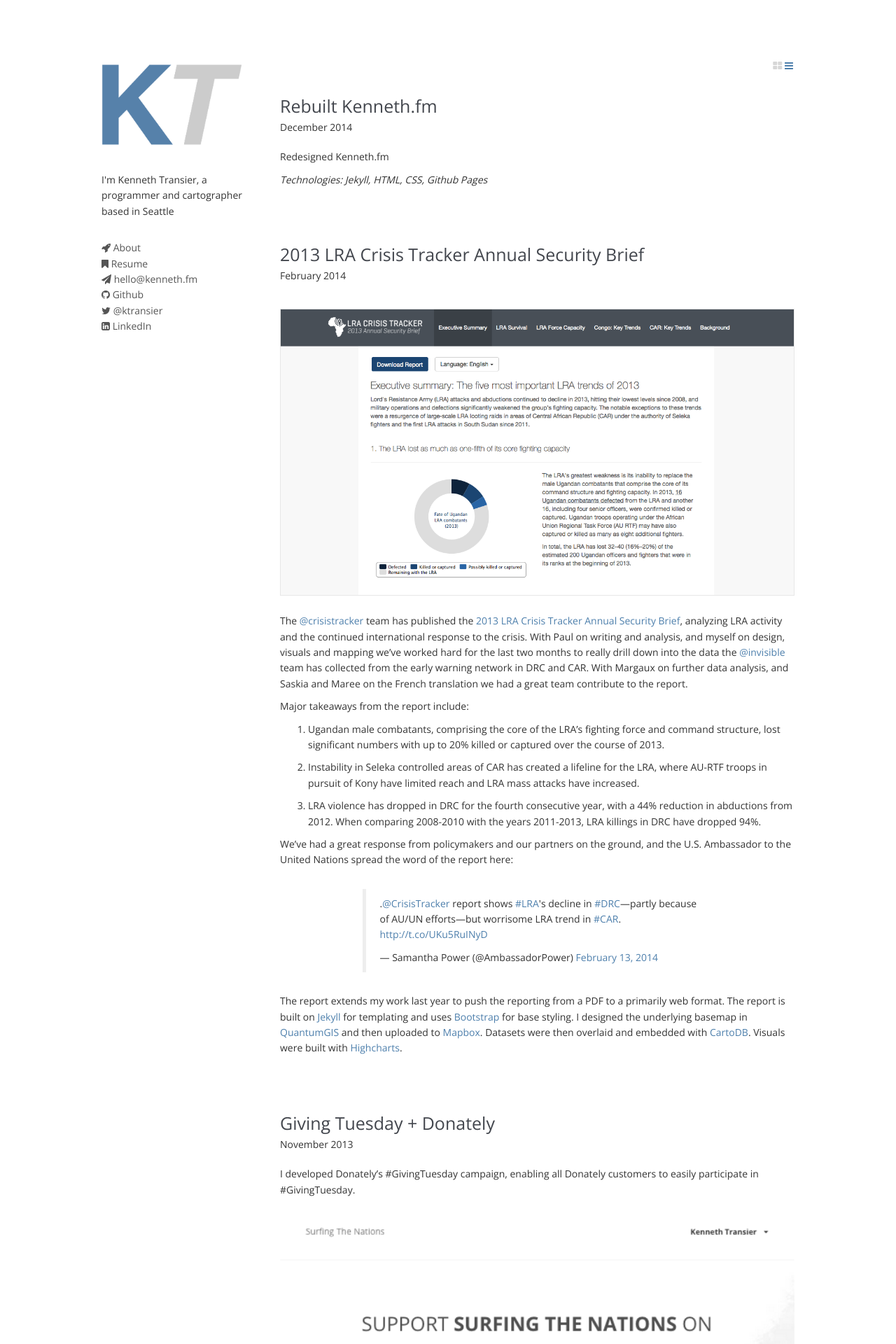
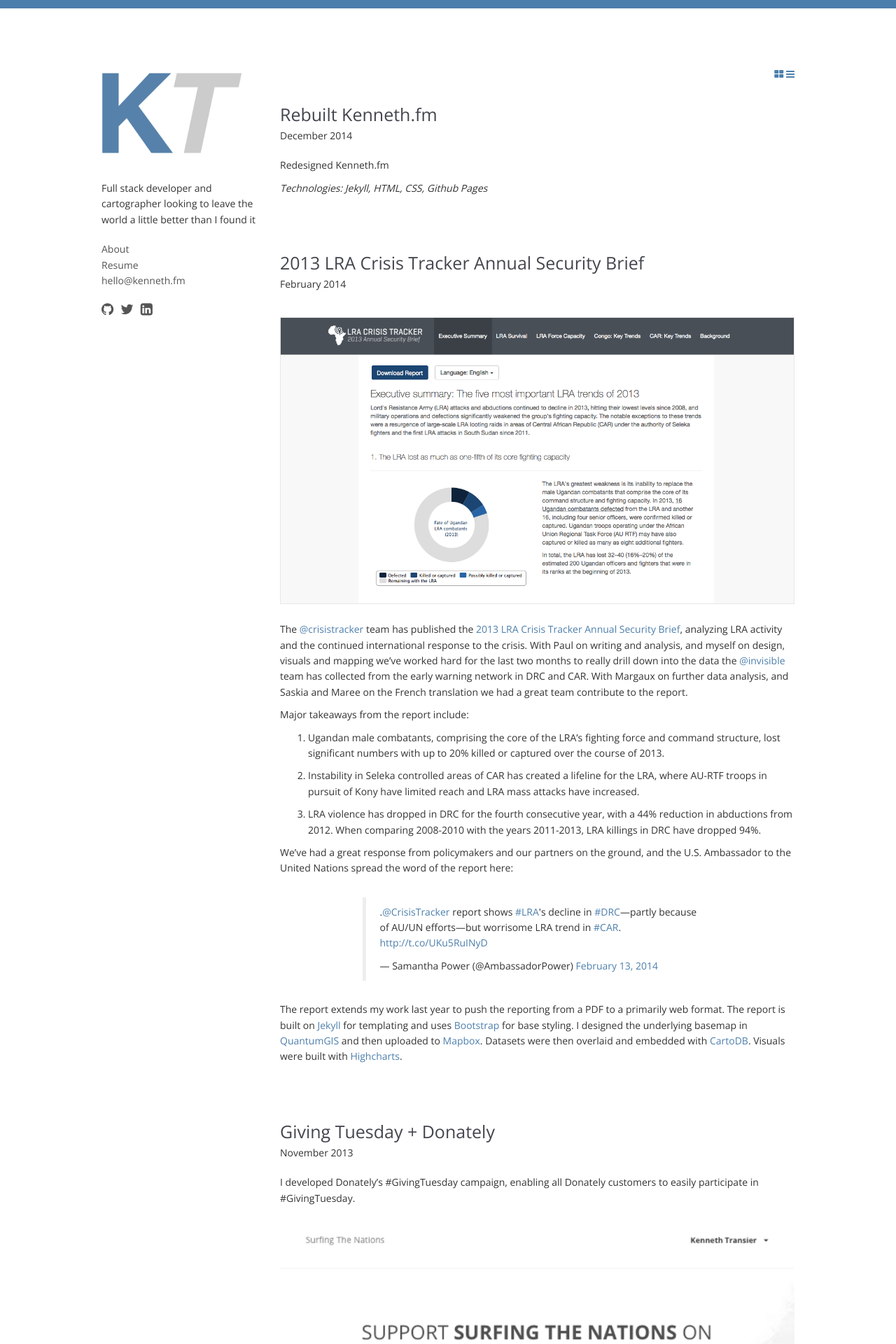
Before and after one commit to ktransier/blog, a Jekyll site: the page built from blog/index.html, in a window 1280 px wide. Shown: the top 1920 px of the page at 70% size. Built offline with Jekyll 4.4.1, drawn with Linux system fonts in a browser that asks for light colours; nearby versions of some CDN libraries; Markdown is read by kramdown in place of the engine named in the settings; comment, search, counter and statistics services are not loaded.

Commit message:
restyling main

```diff
--- a/_layouts/main.html
+++ b/_layouts/main.html
@@ -12,43 +12,46 @@
   </head>
 
   <body>
+    <div class="top-bar"></div>
     <div class="container">
       <div class="col-md-3">
         <a href="/">
           <div id="logo"></div>
         </a>
         <p class="short-bio">
-          I'm Kenneth Transier, a programmer and cartographer based in Seattle
+          Full stack developer and cartographer looking to leave the world a little better than I found it
         </p>
         <div>
           <a href="/about" class="nav-link">
-            <i class="fa fa-rocket" ></i> About
+            About
           </a>
         </div>
         <div>
           <a href="/resume/Kenneth-Transier-Resume.pdf" class="nav-link" target="_blank">
-            <i class="fa fa-bookmark" ></i> Resume
+            Resume
           </a>
         </div>
         <div>
           <a href="mailto:hello@kenneth.fm" class="nav-link">
-            <i class="fa fa-paper-plane" ></i> hello@kenneth.fm
+            hello@kenneth.fm
           </a>
         </div>
-        <div>
+        <div class="social-icon-container">
+          <div class="social-icon">
             <a href="https://github.com/ktransier" class="nav-link" target="_blank">
-            <i class="fa fa-github" ></i> Github
+              <i class="fa fa-github" ></i>
             </a>
           </div>
-        <div>
+          <div class="social-icon">
             <a href="https://twitter.com/ktransier" class="nav-link" target="_blank">
-            <i class="fa fa-twitter" ></i> @ktransier
+              <i class="fa fa-twitter" ></i>
             </a>
           </div>
-        <div>
+          <div class="social-icon">
             <a href="https://www.linkedin.com/in/kennethtransier" class="nav-link" target="_blank">
-            <i class="fa fa-linkedin-square "></i> LinkedIn
+              <i class="fa fa-linkedin-square "></i>
             </a>
+          </div>
         </div>
 
       </div>
--- a/css/main.css
+++ b/css/main.css
@@ -6,6 +6,12 @@
   font-family: 'Open Sans', sans-serif;
   font-size: 14px;
   line-height: 1.6;
+}
+
+.top-bar {
+  width: 100%;
+  height: 12px;
+  background-color: rgb(77, 127, 172);
 }
 
 a {
@@ -43,7 +49,7 @@
 }
 
 .short-bio {
-  margin: 0px 0px 30px;
+  margin: 0px 0px 20px;
 }
 
 .navigation a {
@@ -117,9 +123,9 @@
 /* HR */
 
 hr {
-  margin: 80px 0px;
   border: 0;
   border-top: 2px solid #eee;
+  width: 80%;
 }
 
 .section {
@@ -142,60 +148,30 @@
 /* Tweet container */
 .tweet {
   margin: 30px auto;
-  width: 500px;
+  max-width: 500px;
 }
 
+/* #twitter-widget-1 {
+     width:100%;
+  }*/
 
 .preview-container {
   width: 245px;
-  height: 245px;
+  height: 350px;
   float: left;
-  overflow:hidden;
-  position: relative;
-}
-
-.preview-image, .preview-text {
-  position: absolute;
-  width: 100%;
-  height: 100%;
-  top: 0;
-  left: 0;
 }
 
 .preview-text {
-  z-index: 1;
-  background: rgba(77, 127, 172, 0.7);
-  padding: 20px;
-  color: white;
-  display: none;
-
 }
 
 .preview-link {
-  z-index: 2;
-  position: absolute;
-  width: 100%;
-  height: 100%;
-  top: 0;
-  left: 0;
 }
 
 /* Icons*/
 
 i.fa {
-  font-size: 14px !important;
 }
 
-.active-toggle {
-  color: #4D7FAC;
-  margin-right: 2px;
-  font-size: 14px !important;
-}
-
-.inactive-toggle {
-  color: #D7D7D7;
-  font-size: 14px !important;
-}
 
 
 /* Toggles */
@@ -209,3 +185,13 @@
 .post-style-toggles {
   float: right;
 }
+
+.social-icon {
+  font-size: 20px !important;
+  float: left;
+  margin-right: 10px;
+}
+
+.social-icon-container {
+  margin-top: 20px;
+}
--- a/js/main.js
+++ /dev/null
@@ -1,7 +0,0 @@
-$(function() {
-	$(".preview-container").hover(function() {
-	    $(this).children(".preview-text").fadeIn(150);
-	}, function() {
-	    $(this).children(".preview-text").fadeOut(150);
-	});
-});
```
Also changed, not shown: index.html (+9 -24 lines), 1 other file. Lines whose indentation alone changed are shown as unchanged.
